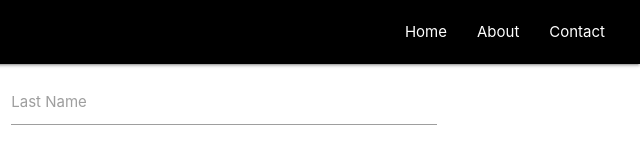
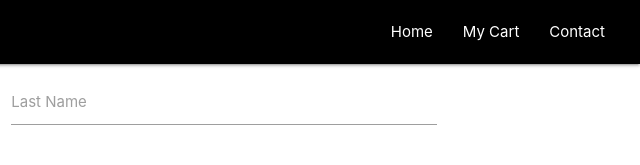
Before and after one commit to nathanfanelli/DeansOfficeSupplies, a plain HTML site: page contact.html in a window 1280 px wide. Shown: the top 165 px of the page, 640-1280 px from the left. Drawn offline with nearby package versions, Linux system fonts and the light colour scheme.

Commit message:
Nav link name change.

```diff
--- a/contact.html
+++ b/contact.html
@@ -20,7 +20,7 @@
             <a href="#" data-target="mobile-demo" class="sidenav-trigger"><i class="material-icons">menu</i></a>
             <ul class="right hide-on-med-and-down">
                 <li><a href="index.html">Home</a></li>
-                <li><a href="#">About</a></li>
+                <li><a href="#">My Cart</a></li>
                 <li><a href="contact.html">Contact</a></li>
             </ul>
         </div>
@@ -28,7 +28,7 @@
 
     <ul class="sidenav" id="mobile-demo">
         <li><a href="#">Home</a></li>
-        <li><a href="#">About</a></li>
+        <li><a href="#">My Cart</a></li>
         <li><a href="#">Contact</a></li>
     </ul>
 
@@ -111,6 +111,10 @@
         </div>
     </footer>
 
+
+    <script src="https://cdnjs.cloudflare.com/ajax/libs/materialize/1.0.0/js/materialize.min.js"></script>
+    <script src="js/index.js"></script>
+
 </body>
 
 </html>
```
Also changed, not shown: index.html (+1 -1 lines).
